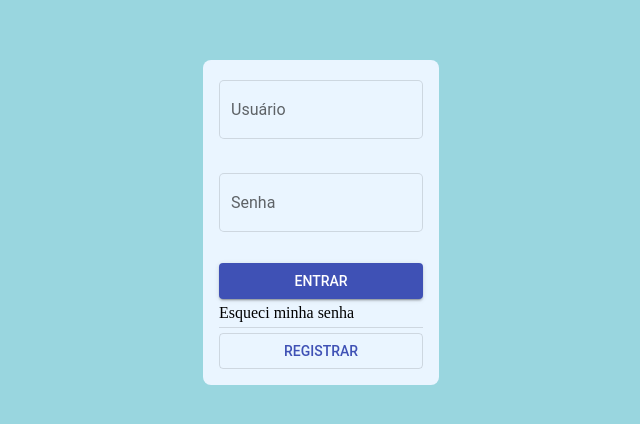
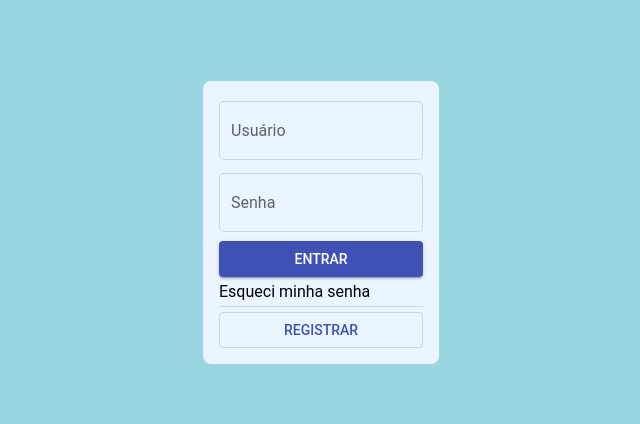
Before and after one commit to OttoWBitt/NEWT, an Angular app in the folder newt-frontend/: page /login in a window 1280 px wide. Shown: the part 106-530 px from the top of the page, without its empty margins (319-959 px from the left). Built offline with nearby package versions, Linux system fonts and the light colour scheme; a small style sheet from the web is missing.

Commit message:
Added roboto font

```diff
--- a/newt-frontend/package.json
+++ b/newt-frontend/package.json
@@ -22,6 +22,7 @@
     "@angular/platform-browser": "~9.0.1",
     "@angular/platform-browser-dynamic": "~9.0.1",
     "@angular/router": "~9.0.1",
+    "roboto-fontface": "^0.10.0",
     "rxjs": "~6.5.4",
     "tslib": "^1.10.0",
     "zone.js": "~0.10.2"
--- a/newt-frontend/src/styles.scss
+++ b/newt-frontend/src/styles.scss
@@ -1,6 +1,12 @@
 @import "~@angular/material/prebuilt-themes/indigo-pink.css";
+@import '~roboto-fontface/css/roboto/roboto-fontface.css';
 
 /* You can add global styles to this file, and also import other style files */
 html {
     background-color: #99d6df;
+    font-family: 'Roboto';
 }
+
+.mat-form-field-wrapper {
+    padding-bottom: 0 !important;
+}
```
Also changed, not shown: 1 other file (tests, documents, lock files or other folders).
